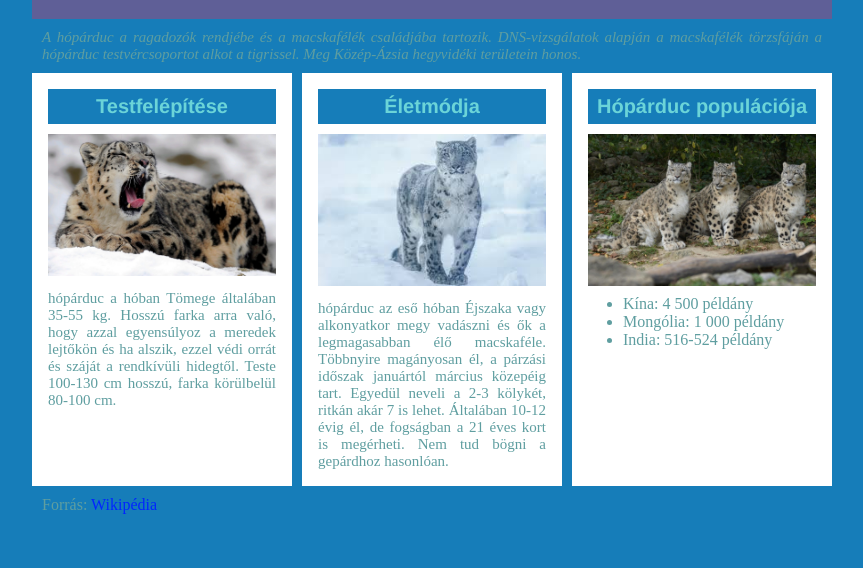
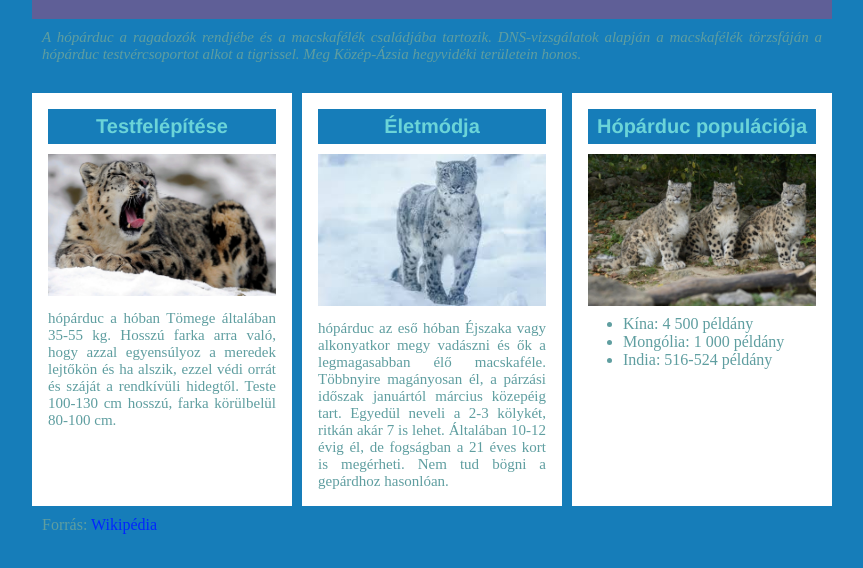
Before and after one commit to MGergo20/Dolgozat_11.04, a plain HTML site: page index.html in a window 1280 px wide. Shown: the part 112-680 px from the top of the page, without its empty margins (208-1071 px from the left). Drawn offline with Linux system fonts and the light colour scheme.

Commit message:
minmax hasznalata

```diff
--- a/style.css
+++ b/style.css
@@ -56,11 +56,11 @@
 ul a:hover{
     color: aquamarine;
 }
-.tartalom{
-    display: grid;
-    grid-template-columns: 1fr 1fr 1fr;
-    gap: 10px;
-
+.tartalom {
+  display: grid; /* Rácsos elrendezés */
+  grid-template-columns: repeat(auto-fit, minmax(250px, 1fr));
+  gap: 10px; /* Térköz az elemek között */
+  margin-top: 20px;
 }
 .borderfokep{
     border: 1px solid white;
@@ -84,7 +84,7 @@
     color: rgb(0, 38, 255) ;
 }
 
-@media screen and (max-width:650px) {
+/* @media screen and (max-width:650px) {
     .tartalom{
         grid-template-columns: 1fr 1fr;
 
@@ -100,4 +100,4 @@
     nav ul a{
         grid-template-columns: 1fr;
     }
-}
+} */
```
Also changed, not shown: index.html (+2 -2 lines).
